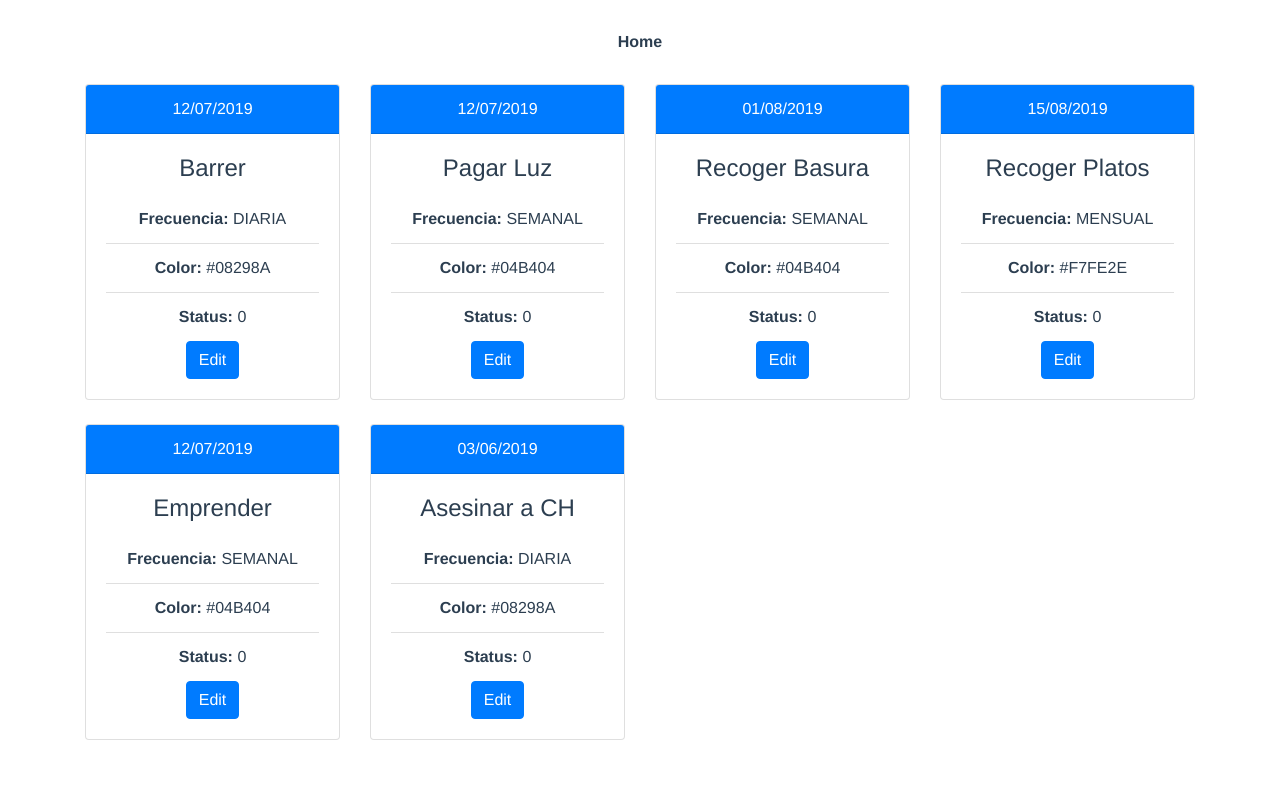
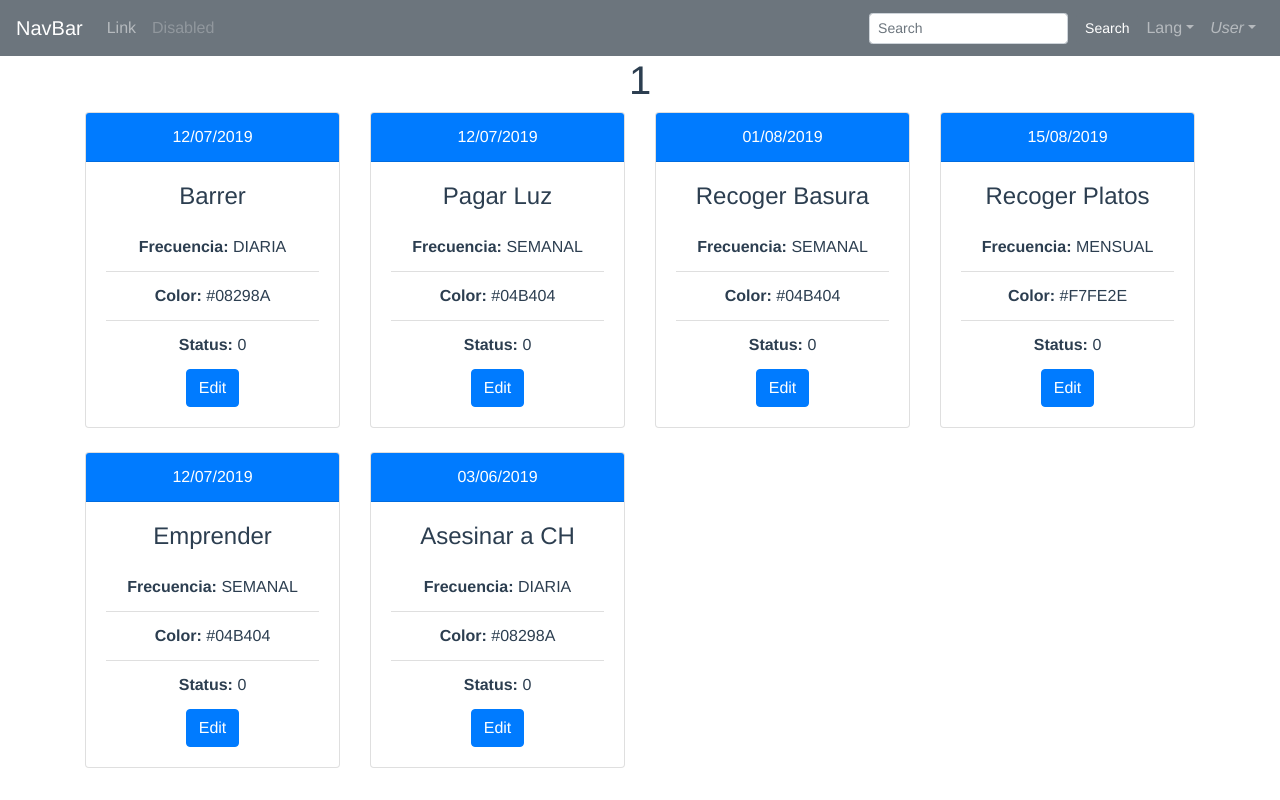
Before and after one commit to jgrangel18/taskappdef, a Vue app: page /mytasks/1 in a window 1280 px wide. Built offline with nearby package versions, Linux system fonts and the light colour scheme.

Commit message:
Forming task components

```diff
--- a/src/App.vue
+++ b/src/App.vue
@@ -1,8 +1,5 @@
 <template>
   <div id="app">
-    <div id="nav">
-      <router-link to="/">Home</router-link>
-    </div>
     <router-view/>
   </div>
 </template>
--- /dev/null
+++ b/src/components/NavBar.vue
@@ -0,0 +1,36 @@
+<template>
+<div>
+    <b-navbar toggleable="lg" type="dark" variant="secondary">
+    <b-navbar-brand href="#">NavBar</b-navbar-brand>
+    <b-navbar-toggle target="nav-collapse"></b-navbar-toggle>
+    <b-collapse id="nav-collapse" is-nav>
+    <b-navbar-nav>
+      <b-nav-item href="#">Link</b-nav-item>
+      <b-nav-item href="#" disabled>Disabled</b-nav-item>
+    </b-navbar-nav>
+
+    <!-- Right aligned nav items -->
+    <b-navbar-nav class="ml-auto">
+      <b-nav-form>
+      <b-form-input size="sm" class="mr-sm-2" placeholder="Search"></b-form-input>
+      <b-button size="sm" class="my-2 my-sm-0" type="submit">Search</b-button>
+      </b-nav-form>
+
+      <b-nav-item-dropdown text="Lang" right>
+      <b-dropdown-item href="#">EN</b-dropdown-item>
+      <b-dropdown-item href="#">ES</b-dropdown-item>
+      <b-dropdown-item href="#">RU</b-dropdown-item>
+      <b-dropdown-item href="#">FA</b-dropdown-item>
+      </b-nav-item-dropdown>
+
+      <b-nav-item-dropdown right>
+      <!-- Using 'button-content' slot -->
+      <template slot="button-content"><em>User</em></template>
+      <b-dropdown-item href="#">Profile</b-dropdown-item>
+      <b-dropdown-item href="#">Sign Out</b-dropdown-item>
+      </b-nav-item-dropdown>
+    </b-navbar-nav>
+  </b-collapse>
+</b-navbar>
+</div>
+</template>
--- a/src/components/TareaComponent.vue
+++ b/src/components/TareaComponent.vue
@@ -1,6 +1,7 @@
 <template>
 <div>
   <b-container>
+    <h1> {{ $route.params.id }} </h1>
     <b-row>
       <b-col lg="3" md="3"
         v-for="(tarea,index) in getArray"
@@ -34,7 +35,8 @@
 export default {
   props: {
     Tareas: Array,
-    TipoTarea: Array
+    TipoTarea: Array,
+    Responsables: Array
   },
   data () {
     return {
@@ -45,7 +47,16 @@ export default {
           'frecuencia': '',
           'color': '',
           'fecha_vencimiento': '',
-          'status': ''
+          'status': '',
+          'responsablename': '',
+          'responsable_id': '',
+          'name': '',
+          'lastname': '',
+          'dob': '',
+          'age': '',
+          'username': '',
+          'email': ''
+
         }
       ]
     }
@@ -92,6 +103,11 @@ export default {
           })
         }
       }
+      for (let resp of this.Responsables) {
+        if (iterator.responsable_id === resp.id) {
+          console.log('EXISTO' + resp.name);
+        }
+      }
     }
     this.imprimir()
   }
--- /dev/null
+++ b/src/components/componentstyle.css
@@ -0,0 +1,3 @@
+.h1 {
+    background-color:red
+}
--- a/src/data/Tareas.js
+++ b/src/data/Tareas.js
@@ -40,7 +40,7 @@ export default [
     tipo_tarea: 2
   },
   {
-    id: 5,
+    id: 6,
     nombre: 'Asesinar a CH',
     fecha_vencimiento: '03/06/2019',
     status: 0,
--- a/src/views/Home.vue
+++ b/src/views/Home.vue
@@ -1,18 +1,16 @@
 <template>
   <div class="home">
-      <Login></Login>
+    <Login></Login>
   </div>
 </template>
 
 <script>
 // @ is an alias to /src
-import HelloWorld from '@/components/HelloWorld.vue'
 import Login from '@/components/Login.vue'
 
 export default {
   name: 'home',
   components: {
-    HelloWorld,
     Login
   }
 }
--- a/src/views/MyTasks.vue
+++ b/src/views/MyTasks.vue
@@ -1,8 +1,11 @@
 <template>
 <div>
+  <NavBar>
+  </NavBar>
   <TareaComponent
   v-bind:Tareas="Tareas"
   v-bind:TipoTarea="TipoTarea"
+  v-bind:Responsables="Responsables"
   >
   </TareaComponent>
 </div>
@@ -10,15 +13,19 @@
 <script>
 import Tareas from '@/data/Tareas'
 import TipoTarea from '@/data/TipoTarea'
+import Responsables from '@/data/Responsables'
 import TareaComponent from '@/components/TareaComponent.vue'
+import NavBar from '@/components/NavBar.vue'
 export default {
   components: {
-    TareaComponent
+    TareaComponent,
+    NavBar
   },
   data () {
     return {
       Tareas: Tareas,
-      TipoTarea: TipoTarea
+      TipoTarea: TipoTarea,
+      Responsables: Responsables
     }
   }
 }
```
Also changed, not shown: src/views/Profile.vue (+13 -0 lines).
